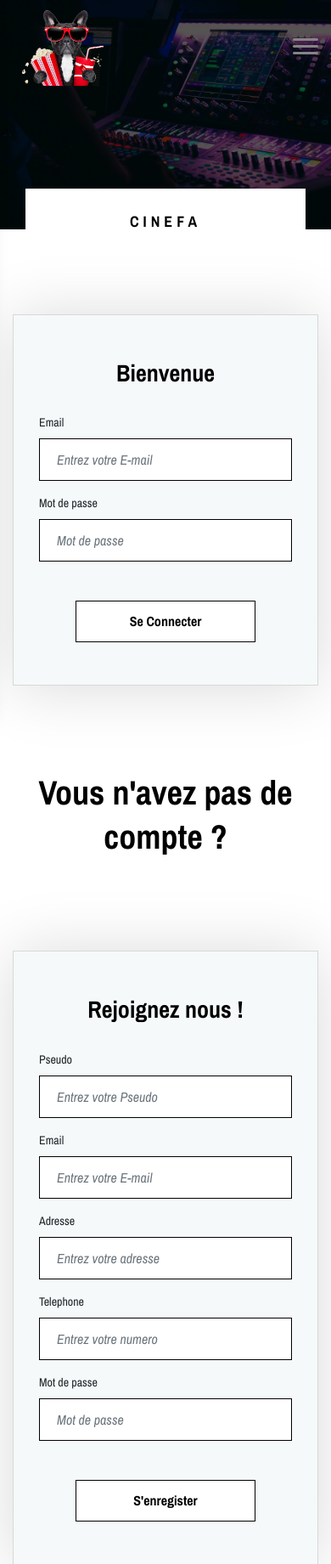
After one commit to nartco/cinefa, a PHP site: page /cine/login.php in a window 390 px wide. The commit adds this page. Shown: the top 1841 px of the page at 85% size. Run offline with PHP 8.4, Linux system fonts and the light colour scheme; some web fonts are replaced.

Commit message:
mdp et user

```diff
--- /dev/null
+++ b/cinefa/cine/login.php
@@ -0,0 +1,207 @@
+<!DOCTYPE html>
+<html lang="en">
+
+<head>
+    <meta charset="UTF-8">
+    <meta name="description" content="">
+    <meta http-equiv="X-UA-Compatible" content="IE=edge">
+    <meta name="viewport" content="width=device-width, initial-scale=1, shrink-to-fit=no">
+    <!-- The above 4 meta tags *must* come first in the head; any other head content must come *after* these tags -->
+
+    <!-- Title -->
+    <title>Connexion</title>
+
+    <!-- Favicon -->
+    <link rel="icon" href="img/core-img/favicon.ico">
+
+    <!-- Stylesheet -->
+    <link rel="stylesheet" href="style.css">
+
+</head>
+
+<body>
+    <!-- Preloader -->
+    <div class="preloader d-flex align-items-center justify-content-center">
+        <div class="lds-ellipsis">
+            <div></div>
+            <div></div>
+            <div></div>
+            <div></div>
+        </div>
+    </div>
+<?php
+    include 'nav.php';
+?>
+
+    <!-- ##### Breadcumb Area Start ##### -->
+    <section class="breadcumb-area bg-img bg-overlay" style="background-image: url(img/bg-img/breadcumb3.jpg);">
+        <div class="bradcumbContent">
+            <h2>Cinefa</h2>
+        </div>
+    </section>
+    <!-- ##### Breadcumb Area End ##### -->
+
+    <!-- ##### Login Area Start ##### -->
+    <?php
+    if(isset($_POST['pseudo']) && isset($_POST['email']) && isset($_POST['adresse']) && isset($_POST['mdp'])){
+        require '../connect.php';
+
+        $db_handle = mysqli_connect(DB_SERVER,DB_USER,DB_PASS);
+        $db_name = "cinefa";
+        $db_found = mysqli_select_db($db_handle, $db_name);
+
+        $email = $_POST['email'];
+        $adresse = $_POST['adresse'];
+        $mdp = $_POST['mdp'];
+        $pseudo = $_POST['pseudo'];
+        $tel = $_POST['tel'];
+
+        function verif($pseudo, $mdp, $db_handle, $db_name, $db_found){
+
+
+            $verif_sign = "SELECT * FROM USERS";
+            while($db_field = mysqli_fetch_assoc($verif_sign)){
+                if($db_field['pseudo'] == $pseudo){
+                    return false;
+                }
+                if(($db_field['mdp'] == $mdp)){
+                    return false;
+                }
+            }
+            return true;
+        }
+
+        if(verif($pseudo, $mdp, $db_handle, $db_name, $db_found) == true){
+
+                if($db_found){
+                    $query = 'INSERT INTO `USERS`(`pseudo`, `mail`, `phone`, `address`,`mdp`) VALUES ("'. $pseudo . '","'. $email .'","'. $tel .'", "'. $adresse .'", "'.$mdp .'")';
+                    $send = mysqli_query($db_handle, $query);
+                }
+
+
+                ?>
+                <section class="login-area section-padding-100">
+                <div class="container">
+                    <div class="row justify-content-center">
+                        <div class="col-12 col-lg-8">
+                            <div class="login-content">
+                                <h3>bienvenue à bord</h3>
+                                <h4>Connecte toi !</h4>
+                            </div>
+                        </div>
+                    </div>
+                </div>
+            </section>
+            <?php
+        }
+
+
+    }
+
+    ?>
+    <section class="login-area section-padding-100">
+        <div class="container">
+            <div class="row justify-content-center">
+                <div class="col-12 col-lg-8">
+                    <div class="login-content">
+                        <h3>Bienvenue</h3>
+                        <!-- Login Form -->
+                        <div class="login-form">
+                            <form action="event.php" method="post">
+                                <div class="form-group">
+                                    <label for="exampleInputEmail1">Email </label>
+                                    <input type="email" name="email"  class="form-control" id="exampleInputEmail1" aria-describedby="emailHelp" placeholder="Entrez votre E-mail">
+                                </div>
+                                <div class="form-group">
+                                    <label for="exampleInputPassword1">Mot de passe</label>
+                                    <input type="password" name="mdp" class="form-control" id="exampleInputPassword1" placeholder="Mot de passe">
+                                </div>
+                                <button type="submit" class="btn oneMusic-btn mt-30">Se connecter</button>
+                            </form>
+                        </div>
+                    </div>
+                </div>
+            </div>
+        </div>
+    </section>
+    <h1 style="text-align: center"> Vous n'avez pas de compte ? </h1>
+    <section class="login-area section-padding-100">
+        <div class="container">
+            <div class="row justify-content-center">
+                <div class="col-12 col-lg-8">
+                    <div class="login-content">
+                        <h3>Rejoignez nous !</h3>
+                        <!-- Login Form -->
+                        <div class="login-form">
+                            <form action="login.php" method="post">
+                            <div class="form-group">
+                                    <label for="pseudonew">Pseudo</label>
+                                    <input type="text" name="pseudo" class="form-control" id="pseudonew" aria-describedby="emailHelp" placeholder="Entrez votre Pseudo">
+                                </div>
+                                <div class="form-group">
+                                    <label for="exampleInputEmail1">Email </label>
+                                    <input type="email" name="email" class="form-control" id="Email1new" aria-describedby="emailHelp" placeholder="Entrez votre E-mail">
+                                </div>
+                                <div class="form-group">
+                                    <label for="adressenew">Adresse</label>
+                                    <input type="text" name="adresse" class="form-control" id="adressenew" placeholder="Entrez votre adresse">
+                                </div>
+                                <div class="form-group">
+                                    <label for="tel">Telephone</label>
+                                    <input type="tel" name="tel"  class="form-control" id="telnew" placeholder="Entrez votre numero">
+                                </div>
+                                <div class="form-group">
+                                    <label for="Mdpnew">Mot de passe</label>
+                                    <input type="password" name="mdp"  class="form-control" id="Mdpnew" placeholder="Mot de passe">
+                                </div>
+
+
+                                <button type="submit" class="btn oneMusic-btn mt-30">S'enregister</button>
+                            </form>
+                        </div>
+                    </div>
+                </div>
+            </div>
+        </div>
+    </section>
+    <!-- ##### Login Area End ##### -->
+
+    <!-- ##### Footer Area Start ##### -->
+    <footer class="footer-area">
+        <div class="container">
+            <div class="row d-flex flex-wrap align-items-center">
+                <div class="col-12 col-md-6">
+                    <a href="#"><img src="img/core-img/logo.png" alt=""></a>
+                    <p class="copywrite-text"><a href="#"><!-- Link back to Colorlib can't be removed. Template is licensed under CC BY 3.0. -->
+Copyright &copy;<script>document.write(new Date().getFullYear());</script> tous droits réservés | <i class="fa fa-heart-o" aria-hidden="true"></i> by <a href="https://colorlib.com" target="_blank">Colorlib</a>
+<!-- Link back to Colorlib can't be removed. Template is licensed under CC BY 3.0. --></p>
+                </div>
+
+                <div class="col-12 col-md-6">
+                    <div class="footer-nav">
+                        <ul>
+                            <li><a href="event.php">Accueil</a></li>
+                            <li><a href="#">Realisateurs</a></li>
+                            <li><a href="#">Acteurs</a></li>
+                        </ul>
+                    </div>
+                </div>
+            </div>
+        </div>
+    </footer>
+    <!-- ##### Footer Area Start ##### -->
+
+    <!-- ##### All Javascript Script ##### -->
+    <!-- jQuery-2.2.4 js -->
+    <script src="js/jquery/jquery-2.2.4.min.js"></script>
+    <!-- Popper js -->
+    <script src="js/bootstrap/popper.min.js"></script>
+    <!-- Bootstrap js -->
+    <script src="js/bootstrap/bootstrap.min.js"></script>
+    <!-- All Plugins js -->
+    <script src="js/plugins/plugins.js"></script>
+    <!-- Active js -->
+    <script src="js/active.js"></script>
+</body>
+
+</html>
--- a/cinefa/cine/nav.php
+++ b/cinefa/cine/nav.php
@@ -68,7 +68,7 @@
                             <div class="login-register-cart-button d-flex align-items-center">
                                 <!-- Login/Register -->
                                 <div class="login-register-btn mr-50">
-                                    <a href="login.html" id="loginBtn">Login / Register</a>
+                                    <a href="login.php" id="loginBtn">Login / Register</a>
                                 </div>
 
                                 <!-- Cart Button -->
```
Also changed, not shown: cinefa/cinefa.sql (+20 -6 lines).
